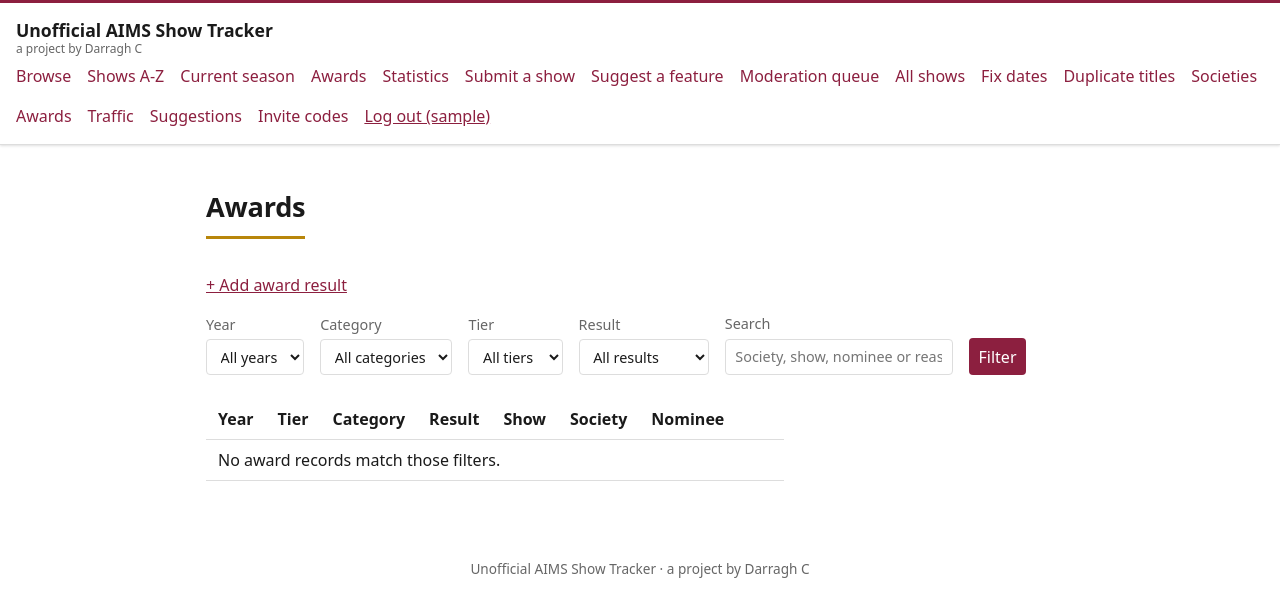
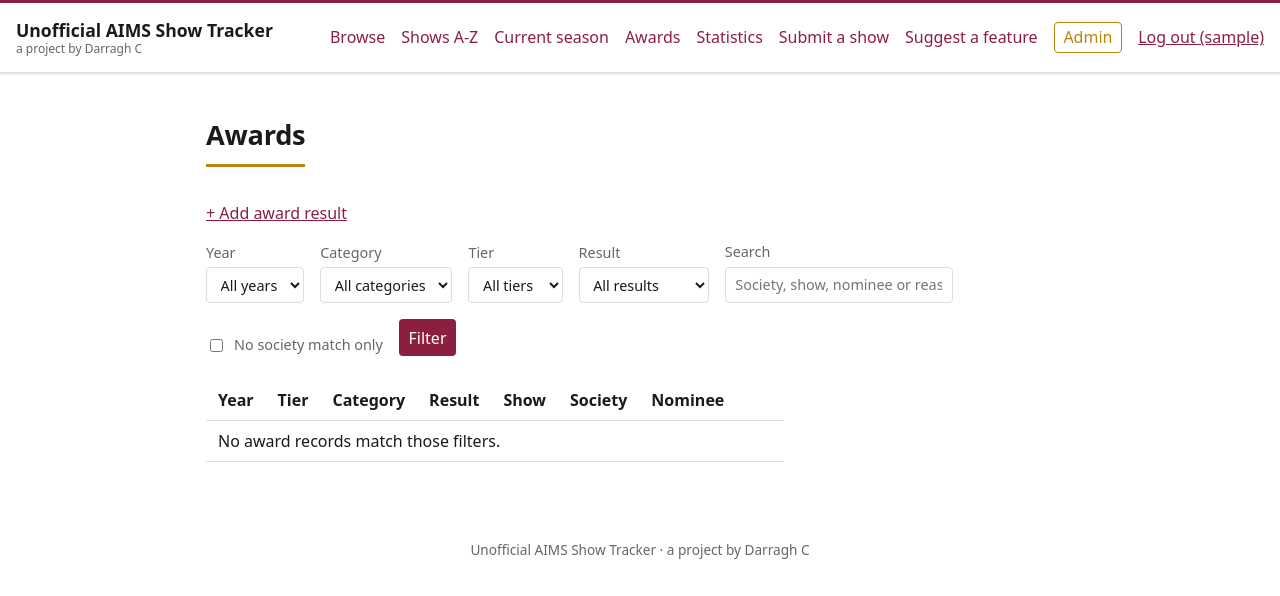
Before and after one commit to darraghcphotography/showcal, a Flask app: page /admin/awards in a window 1280 px wide. Shown: the top 596 px of the page. Run offline with Flask 3, Linux system fonts and the light colour scheme; the visitor is signed in with stand-in values (Sample User, id 1); data comes from the database, SQL or seed files in the repository; data that the repository does not hold is empty.

Commit message:
Collapse the admin nav into a single dashboard hub
The top nav had grown to 9 separate admin links, and the new Awards page
happened to collide by name with the public one - confusing. /admin/ is now
a real dashboard (previously just redirected to the moderation queue):
pending submissions, shows missing a review link/date, possible duplicate
titles, and award records with no society match, each linking to the
existing filtered view, plus a tools list for everything else. The nav
collapses to one gold-outlined "Admin" link, visually distinct from the
public nav.

Also adds an "unmatched" filter to /admin/awards for the new dashboard
check (society_name set but society_id never resolved - 689 rows).

```diff
--- a/app/blueprints/admin.py
+++ b/app/blueprints/admin.py
@@ -54,7 +54,56 @@ def logout():
 @bp.route("/")
 @login_required
 def dashboard():
-    return redirect(url_for("admin.queue"))
+    db = get_db()
+    current = current_season(db)
+
+    pending_count = db.execute(
+        "SELECT COUNT(*) FROM shows WHERE moderation_status = 'pending'"
+    ).fetchone()[0]
+
+    needs_review_count = db.execute(
+        """
+        SELECT COUNT(*) FROM shows
+        WHERE moderation_status = 'approved' AND show IS NOT NULL
+          AND review_status != 'Published' AND season <= ?
+        """,
+        (current,),
+    ).fetchone()[0]
+
+    missing_dates_count = db.execute(
+        """
+        SELECT COUNT(*) FROM shows
+        WHERE moderation_status = 'approved' AND show IS NOT NULL
+          AND (opening_date IS NULL OR closing_date IS NULL)
+        """
+    ).fetchone()[0]
+
+    titles = {
+        r[0] for r in db.execute(
+            """
+            SELECT show FROM shows WHERE show IS NOT NULL AND moderation_status = 'approved'
+            UNION
+            SELECT show FROM historical_results WHERE show IS NOT NULL
+            """
+        ).fetchall()
+    }
+    dismissed = {
+        (r[0], r[1]) for r in db.execute("SELECT title_a, title_b FROM dismissed_duplicate_pairs").fetchall()
+    }
+    duplicate_count = len(find_candidates(titles, dismissed))
+
+    unmatched_award_societies_count = db.execute(
+        "SELECT COUNT(*) FROM historical_results WHERE society_name IS NOT NULL AND society_id IS NULL"
+    ).fetchone()[0]
+
+    return render_template(
+        "admin/dashboard.html",
+        pending_count=pending_count,
+        needs_review_count=needs_review_count,
+        missing_dates_count=missing_dates_count,
+        duplicate_count=duplicate_count,
+        unmatched_award_societies_count=unmatched_award_societies_count,
+    )
 
 
 @bp.route("/queue")
@@ -790,6 +839,7 @@ def awards_list():
     category = request.args.get("category", "")
     tier = request.args.get("tier", "")
     result = request.args.get("result", "")
+    unmatched = request.args.get("unmatched", "")
 
     years = [r[0] for r in db.execute("SELECT DISTINCT year FROM historical_results ORDER BY year DESC").fetchall()]
     categories = _award_categories(db)
@@ -813,6 +863,8 @@ def awards_list():
     if result in AWARD_RESULTS:
         query += " AND result = ?"
         params.append(result)
+    if unmatched:
+        query += " AND historical_results.society_name IS NOT NULL AND historical_results.society_id IS NULL"
     if q:
         query += """ AND (society_name LIKE ? ESCAPE '\\' OR show LIKE ? ESCAPE '\\'
                      OR nominee_name LIKE ? ESCAPE '\\' OR reason LIKE ? ESCAPE '\\')"""
@@ -825,7 +877,8 @@ def awards_list():
 
     return render_template(
         "admin/awards_list.html", rows=rows, years=years, categories=categories, results=AWARD_RESULTS,
-        selected_year=year, selected_category=category, selected_tier=tier, selected_result=result, q=q,
+        selected_year=year, selected_category=category, selected_tier=tier, selected_result=result,
+        unmatched=unmatched, q=q,
     )
 
 
--- a/app/static/style.css
+++ b/app/static/style.css
@@ -92,6 +92,13 @@ body {
 
 .site-header nav a { color: var(--accent); text-decoration: none; }
 .site-header nav a:hover { text-decoration: underline; }
+
+.site-header nav a.nav-admin {
+  color: var(--gold);
+  border: 1px solid var(--gold);
+  border-radius: 4px;
+  padding: 0.15rem 0.55rem;
+}
 
 .site-footer {
   text-align: center;
--- a/app/templates/admin/awards_list.html
+++ b/app/templates/admin/awards_list.html
@@ -44,8 +44,12 @@
       Search
       <input type="text" name="q" value="{{ q }}" placeholder="Society, show, nominee or reason">
     </label>
+    <label class="checkbox-label">
+      <input type="checkbox" name="unmatched" value="1" {% if unmatched %}checked{% endif %}>
+      No society match only
+    </label>
     <button type="submit">Filter</button>
-    {% if selected_year or selected_category or selected_tier or selected_result or q %}
+    {% if selected_year or selected_category or selected_tier or selected_result or unmatched or q %}
       <a href="{{ url_for('admin.awards_list') }}">Clear</a>
     {% endif %}
   </form>
--- a/app/templates/base.html
+++ b/app/templates/base.html
@@ -24,17 +24,7 @@
         <a href="{{ url_for('society.dashboard') }}">My society</a>
       {% endif %}
       {% if current_user %}
-        <a href="{{ url_for('admin.queue') }}">Moderation queue</a>
-        <a href="{{ url_for('admin.shows_list') }}">All shows</a>
-        <a href="{{ url_for('admin.fix_dates') }}">Fix dates</a>
-        <a href="{{ url_for('admin.duplicate_titles') }}">Duplicate titles</a>
-        <a href="{{ url_for('admin.societies_list') }}">Societies</a>
-        <a href="{{ url_for('admin.awards_list') }}">Awards</a>
-        <a href="{{ url_for('admin.traffic') }}">Traffic</a>
-        <a href="{{ url_for('admin.suggestions') }}">Suggestions</a>
-        {% if current_user['role'] == 'admin' %}
-          <a href="{{ url_for('admin.invite_codes') }}">Invite codes</a>
-        {% endif %}
+        <a href="{{ url_for('admin.dashboard') }}" class="nav-admin">Admin</a>
         <form method="post" action="{{ url_for('admin.logout') }}" class="inline-form">
           <input type="hidden" name="csrf_token" value="{{ csrf_token() }}">
           <button type="submit" class="link-button">Log out ({{ current_user['username'] }})</button>
```
Also changed, not shown: app/templates/admin/dashboard.html (added, +50 -0 lines).
